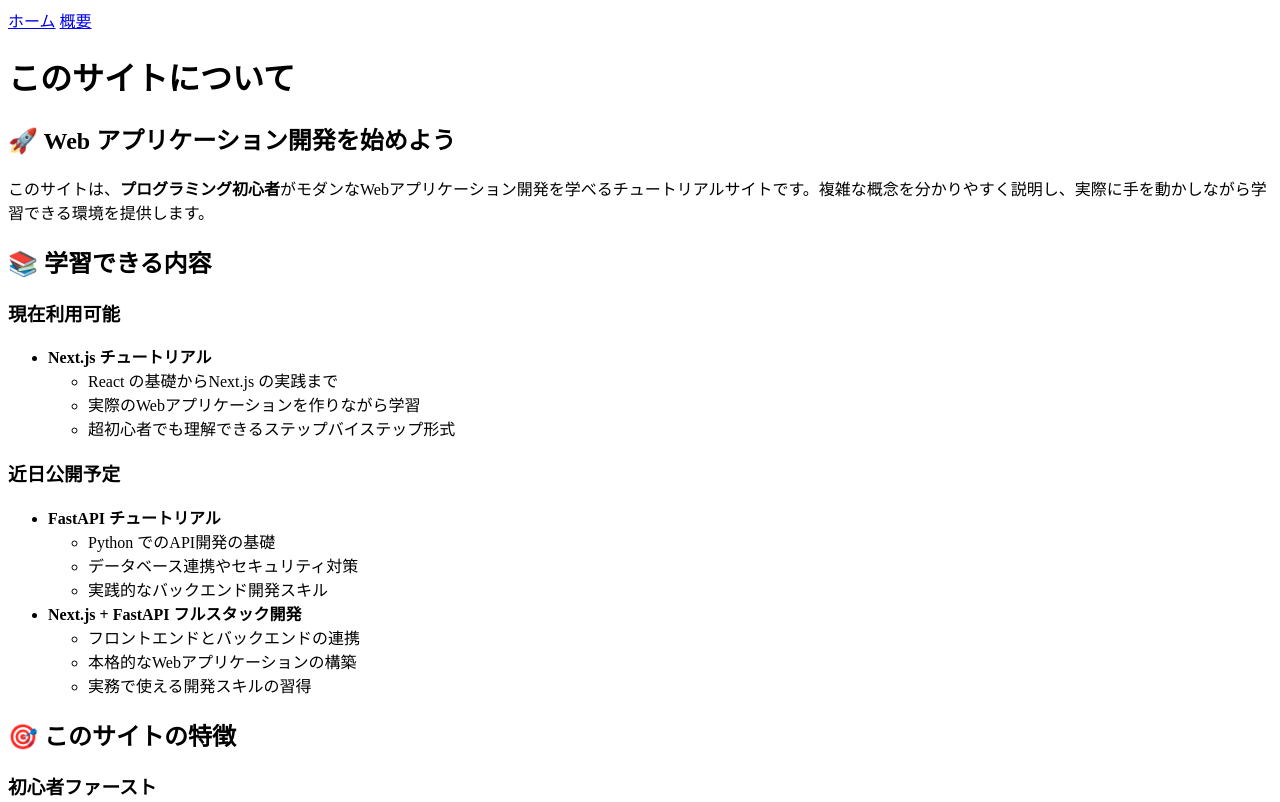
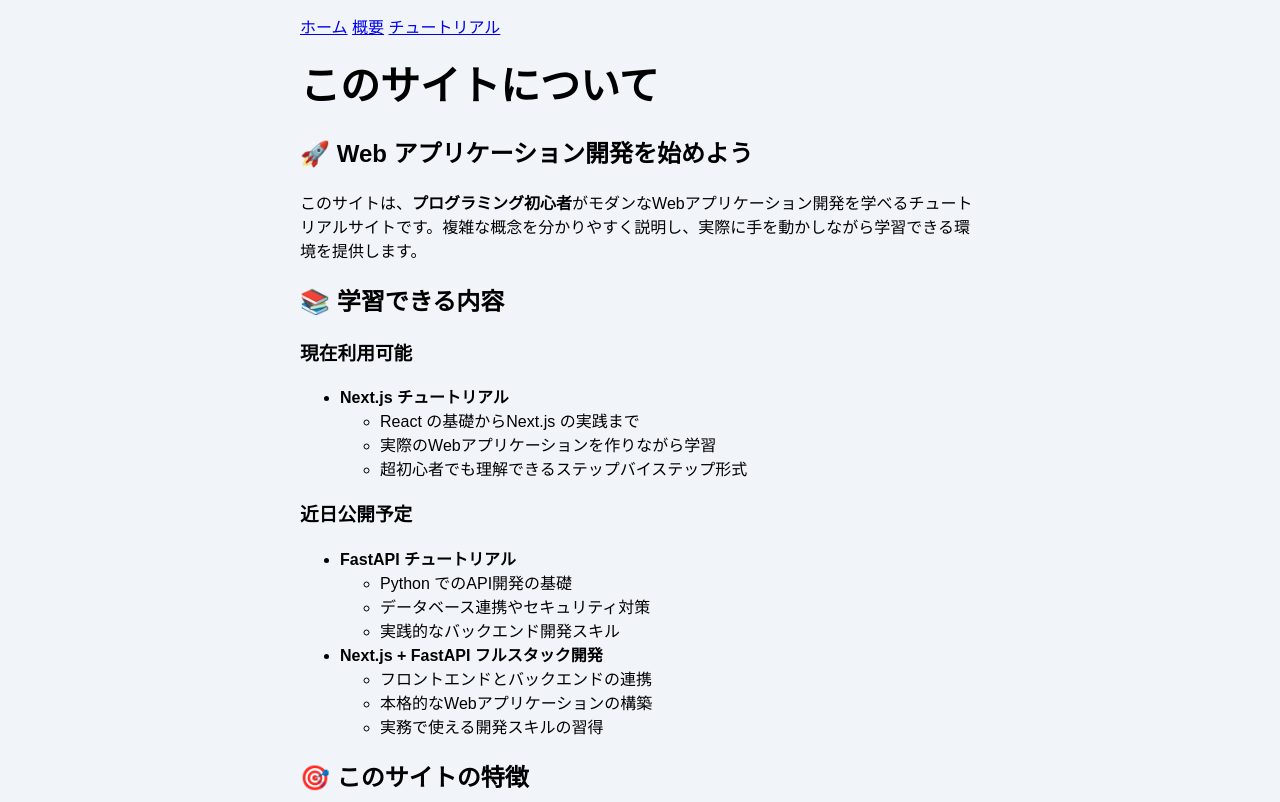
Before and after one commit to Nabe847/web-app-tutorials, an Astro site: page /about in a window 1280 px wide. Shown: the top 802 px of the page. Built offline with nearby package versions, Linux system fonts and the light colour scheme; Astro itself is replaced by a stand-in of ours.

Commit message:
feat: add global css

```diff
--- a/src/pages/about.astro
+++ b/src/pages/about.astro
@@ -1,5 +1,5 @@
 ---
-
+import '../styles/global.css';
 ---
 
 <html lang="ja">
@@ -13,6 +13,8 @@
   <body>
     <a href="/">ホーム</a>
     <a href="/about/">概要</a>
+    <a href="/tutorials">チュートリアル</a>
+
     <h1>このサイトについて</h1>
 
     <h2>🚀 Web アプリケーション開発を始めよう</h2>
--- a/src/pages/index.astro
+++ b/src/pages/index.astro
@@ -1,5 +1,5 @@
 ---
-
+import '../styles/global.css';
 ---
 
 <html lang="ja">
@@ -13,6 +13,8 @@
   <body>
     <a href="/">ホーム</a>
     <a href="/about/">概要</a>
+    <a href="/tutorials">チュートリアル</a>
+
     <h1>私のAstroサイト</h1>
   </body>
 </html>
--- a/src/pages/tutorials/index.astro
+++ b/src/pages/tutorials/index.astro
@@ -1,5 +1,5 @@
 ---
-
+import '../styles/global.css';
 ---
 
 <html lang="ja">
--- /dev/null
+++ b/src/styles/global.css
@@ -0,0 +1,21 @@
+html {
+  background-color: #f1f5f9;
+  font-family: sans-serif;
+}
+
+body {
+  margin: 0 auto;
+  width: 100%;
+  max-width: 80ch;
+  padding: 1rem;
+  line-height: 1.5;
+}
+
+* {
+  box-sizing: border-box;
+}
+
+h1 {
+  margin: 1rem 0;
+  font-size: 2.5rem;
+}
```
